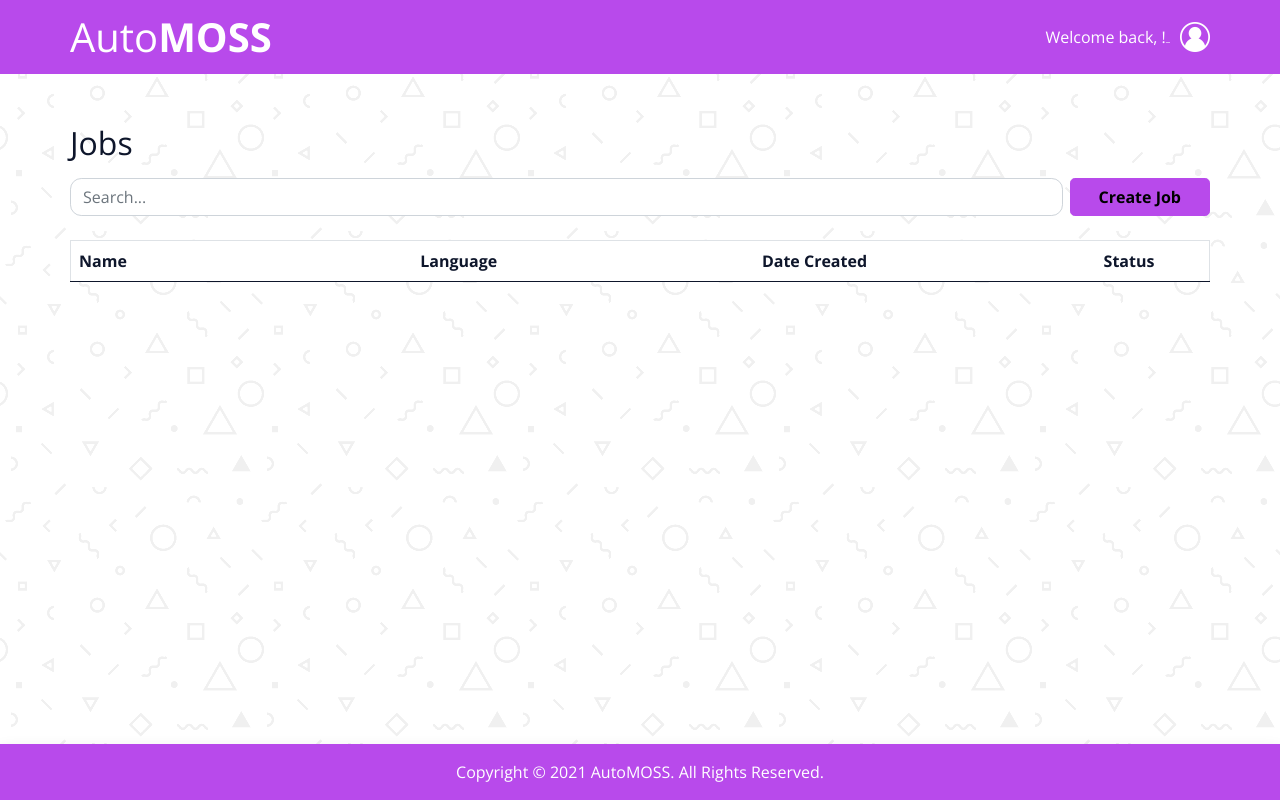
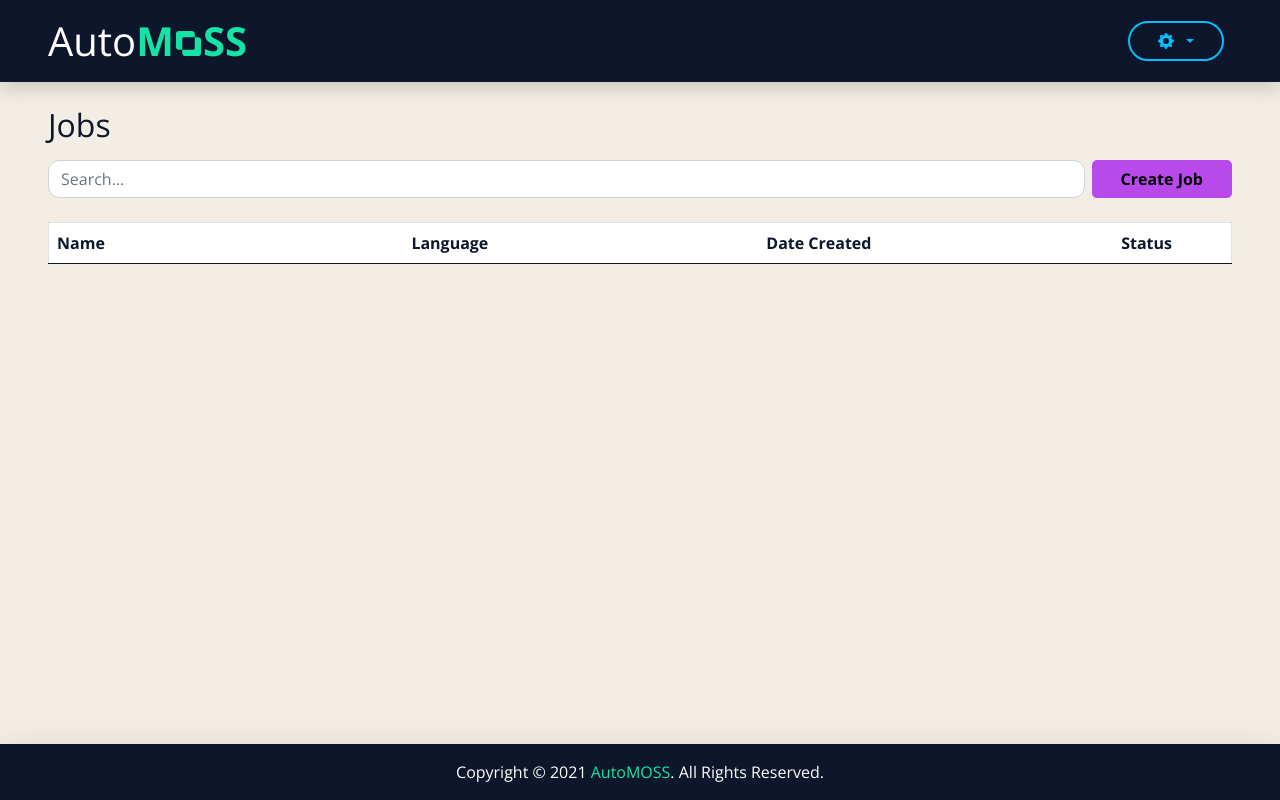
Before and after one commit to automoss/automoss, a Django app: page /jobs/ in a window 1280 px wide. Run offline with Django 3.2, Linux system fonts and the light colour scheme; the visitor is signed in with stand-in values (Sample User, id 1); lists and menus that the app fills with data are empty; some libraries are stand-ins or nearby versions.

Commit message:
Improve layout and user dropdown menu

```diff
--- a/automoss/templates/main.html
+++ b/automoss/templates/main.html
@@ -3,37 +3,54 @@
 
 {% block "base-content" %}
 
-<div class="d-flex flex-column" style="min-height: 100vh; background-image: url({% static "img/shapes.png" %});">
-	<nav class="navbar navbar-expand navbar-dark bg-primary">
-		<div class="container container-fluid px-0">
+<!-- Page Area -->
+<div class="d-flex flex-column bg-light" style="min-height: 100vh">
+	<!-- Navbar -->
+	<nav class="navbar navbar-dark bg-dark shadow">
+		<div class="container-fluid px-5 py-1">
 			<a class="navbar-brand" href="{% url "jobs:index" %}">
-				<h1 class="my-0">Auto<b>MOSS</b></h1>
+				<h1 class="d-inline">Auto<b class="text-secondary">M<svg class="pb-1" xmlns="http://www.w3.org/2000/svg" width="29" height="29" fill="currentColor" class="bi bi-exclude" viewBox="0 0 16 16">
+  				<path d="M0 2a2 2 0 0 1 2-2h8a2 2 0 0 1 2 2v2h2a2 2 0 0 1 2 2v8a2 2 0 0 1-2 2H6a2 2 0 0 1-2-2v-2H2a2 2 0 0 1-2-2V2zm12 2H5a1 1 0 0 0-1 1v7h7a1 1 0 0 0 1-1V4z"/>
+				</svg>SS</b> </h1>
 			</a>
-			<a class="navbar-text navbar-right">
-				<div class="dropdown">
-					<label style="color: white; vertical-align: middle;">
-						Welcome back, {{ user }}!
-					</label>
-					<a href="#" role="button" id="dropdownMenuLink" data-bs-toggle="dropdown" aria-expanded="false">
-						<img src="{% static "img/account.png" %}" height=30px style="margin-left: 10px"></img>
-					</a>
-					<ul class="dropdown-menu dropdown-menu-end" aria-labelledby="dropdownMenuLink">
-						<li><a class="dropdown-item" href="#">Profile</a></li>
-						<li><hr class="dropdown-divider"></li>
-						<li><a class="dropdown-item" href="{% url 'users:logout' %}">Logout</a></li>
-					</ul>
-				</div>
-			</a>
+
+			<!-- Dropdown Menu -->
+			<div class="dropdown">
+				<a class="btn btn-outline-info rounded-pill border-2 mx-2 dropdown-toggle" type="button" id="dropdownMenuButton2" data-bs-toggle="dropdown" aria-expanded="false">
+					<svg class="mb-1 me-1" xmlns="http://www.w3.org/2000/svg" width="16" height="16" fill="currentColor" class="bi bi-gear-fill" viewBox="0 0 16 16">
+						<path d="M9.405 1.05c-.413-1.4-2.397-1.4-2.81 0l-.1.34a1.464 1.464 0 0 1-2.105.872l-.31-.17c-1.283-.698-2.686.705-1.987 1.987l.169.311c.446.82.023 1.841-.872 2.105l-.34.1c-1.4.413-1.4 2.397 0 2.81l.34.1a1.464 1.464 0 0 1 .872 2.105l-.17.31c-.698 1.283.705 2.686 1.987 1.987l.311-.169a1.464 1.464 0 0 1 2.105.872l.1.34c.413 1.4 2.397 1.4 2.81 0l.1-.34a1.464 1.464 0 0 1 2.105-.872l.31.17c1.283.698 2.686-.705 1.987-1.987l-.169-.311a1.464 1.464 0 0 1 .872-2.105l.34-.1c1.4-.413 1.4-2.397 0-2.81l-.34-.1a1.464 1.464 0 0 1-.872-2.105l.17-.31c.698-1.283-.705-2.686-1.987-1.987l-.311.169a1.464 1.464 0 0 1-2.105-.872l-.1-.34zM8 10.93a2.929 2.929 0 1 1 0-5.86 2.929 2.929 0 0 1 0 5.858z"/>
+					</svg>
+					<span>{{ user }}</span>
+				</a>
+				<ul class="dropdown-menu dropdown-menu-dark" aria-labelledby="dropdownMenuButton2">
+				  <li><a class="dropdown-item text-light" href="#">
+					<svg class="me-1" xmlns="http://www.w3.org/2000/svg" width="16" height="16" fill="currentColor" class="bi bi-person-fill" viewBox="2 2 16 16">
+							<path d="M3 14s-1 0-1-1 1-4 6-4 6 3 6 4-1 1-1 1H3zm5-6a3 3 0 1 0 0-6 3 3 0 0 0 0 6z"/>
+						</svg>
+					Profile</a></li>
+				  <li><a class="dropdown-item text-light" href="{% url 'users:logout' %}">
+					<svg class="me-1" xmlns="http://www.w3.org/2000/svg" width="16" height="16" fill="currentColor" class="bi bi-box-arrow-right" viewBox="0 0 16 16">
+						<path fill-rule="evenodd" d="M10 12.5a.5.5 0 0 1-.5.5h-8a.5.5 0 0 1-.5-.5v-9a.5.5 0 0 1 .5-.5h8a.5.5 0 0 1 .5.5v2a.5.5 0 0 0 1 0v-2A1.5 1.5 0 0 0 9.5 2h-8A1.5 1.5 0 0 0 0 3.5v9A1.5 1.5 0 0 0 1.5 14h8a1.5 1.5 0 0 0 1.5-1.5v-2a.5.5 0 0 0-1 0v2z"/>
+						<path fill-rule="evenodd" d="M15.854 8.354a.5.5 0 0 0 0-.708l-3-3a.5.5 0 0 0-.708.708L14.293 7.5H5.5a.5.5 0 0 0 0 1h8.793l-2.147 2.146a.5.5 0 0 0 .708.708l3-3z"/>
+					  </svg>
+					Logout</a></li>
+				</ul>
+			  </div>
 		</div>
 	</nav>
 
-	<div class="container flex-grow-1" style="padding: 50px 0 50px 0;">
-		{% block "main-content" %}{% endblock %}
+	<!-- Main Content Area -->
+	<div class="container-fluid flex-grow-1 py-4 px-5 bg-light" >
+		{% block "main-content" %}
+
+		{% endblock %}
 	</div>
 
-	<footer class="bg-primary shadow text-center p-3">
-		<label style="color: white;">Copyright © 2021 AutoMOSS. All Rights Reserved.</label>
+	<!-- Page Footer -->
+	<footer class="py-3 m-0 shadow-lg bg-dark text-center">
+		<label class="text-white">Copyright © 2021 <span class="text-secondary">AutoMOSS</span>. All Rights Reserved.</label>
 	</footer>
+
 </div>
 
 {% endblock %}
```
